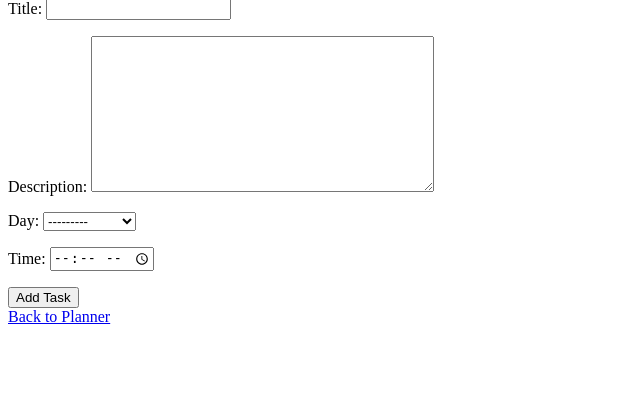
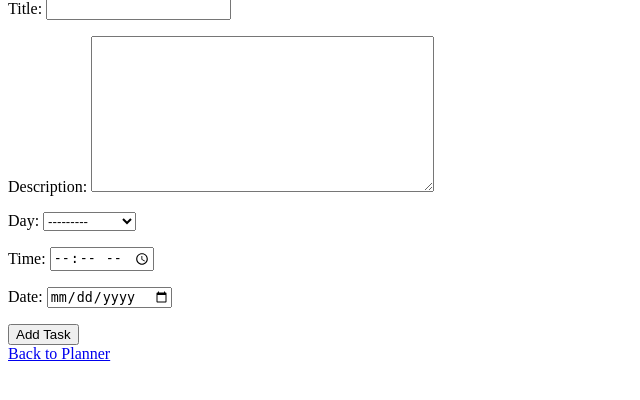
Before and after one commit to AHM-Saiful-Islam/Fun-Project, a Django app: page /add/ in a window 1280 px wide. Shown: the part 81-481 px from the top of the page, without its empty margins (0-640 px from the left). Run offline with Django 5.2, Linux system fonts and the light colour scheme.

Commit message:
Add date options and related functionality

```diff
--- a/Week-Planer/weekplanner/planner/admin.py
+++ b/Week-Planer/weekplanner/planner/admin.py
@@ -5,4 +5,4 @@ from .models import Task
 
 @admin.register(Task)
 class TaskAdmin(admin.ModelAdmin):
-    list_display = ('title', 'day', 'time', 'completed')
+    list_display = ('title', 'date', 'day', 'time', 'completed')
--- a/Week-Planer/weekplanner/planner/forms.py
+++ b/Week-Planer/weekplanner/planner/forms.py
@@ -4,7 +4,8 @@ from .models import Task
 class TaskForm(forms.ModelForm):
     class Meta:
         model = Task
-        fields = ['title', 'description', 'day', 'time']
+        fields = ['title', 'description', 'day', 'time', 'date']
         widgets = {
             'time': forms.TimeInput(format='%H:%M', attrs={'type': 'time'}),
+            'date': forms.DateInput(format='%Y-%m-%d', attrs={'type': 'date'}),
         }
--- a/Week-Planer/weekplanner/planner/models.py
+++ b/Week-Planer/weekplanner/planner/models.py
@@ -16,8 +16,9 @@ class Task(models.Model):
     description = models.TextField(blank=True)
     day = models.CharField(max_length=10, choices=DAYS_OF_WEEK)
     time = models.TimeField()
+    date = models.DateField()
     completed = models.BooleanField(default=False)
 
     def __str__(self):
         # return f"{self.title} - {self.day}"
-        return f"{self.title} - {self.day} {'[Completed]' if self.completed else ''}"
+        return f"{self.title} - {self.date} - {self.day} {'[Completed]' if self.completed else ''}"
--- a/Week-Planer/weekplanner/planner/templates/planner/week_planner.html
+++ b/Week-Planer/weekplanner/planner/templates/planner/week_planner.html
@@ -9,7 +9,7 @@
     <ul>
         {% for task in tasks %}
             <li>
-                {{ task.day }} - {{ task.time }}: {{ task.title }} - {{ task.description }}
+                {{ task.date }} - {{ task.day }} - {{ task.time }}: {{ task.title }} - {{ task.description }} -
                 {% if task.completed %}
                     <strong>[Completed]</strong>
                 {% else %}
```
Also changed, not shown: Week-Planer/weekplanner/planner/migrations/0003_task_date.py (added), Week-Planer/weekplanner/planner/templates/planner/add_task.html (line endings or trailing spaces).
